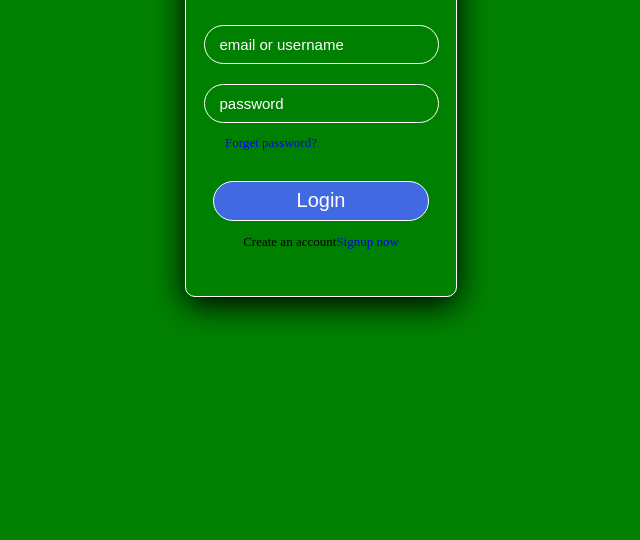
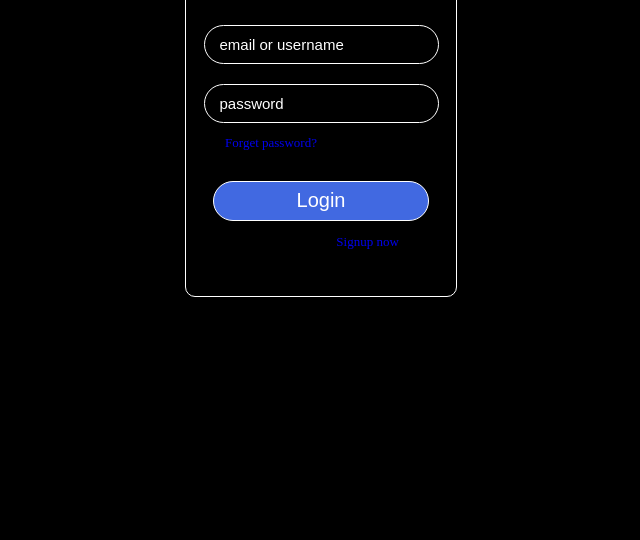
Before and after one commit to Azimbashar/Loginform, a plain HTML site: page index.html in a window 1280 px wide. Shown: the part 260-800 px from the top of the page, without its empty margins (319-959 px from the left). Drawn offline with Linux system fonts and the light colour scheme.

Commit message:
index.html

```diff
--- a/index.html
+++ b/index.html
@@ -8,7 +8,7 @@
 
   <style>
 
-body{ background-color: green;
+body{ background-color: black;
       background-size: cover;
       display: flex;
       justify-content:center;
```
